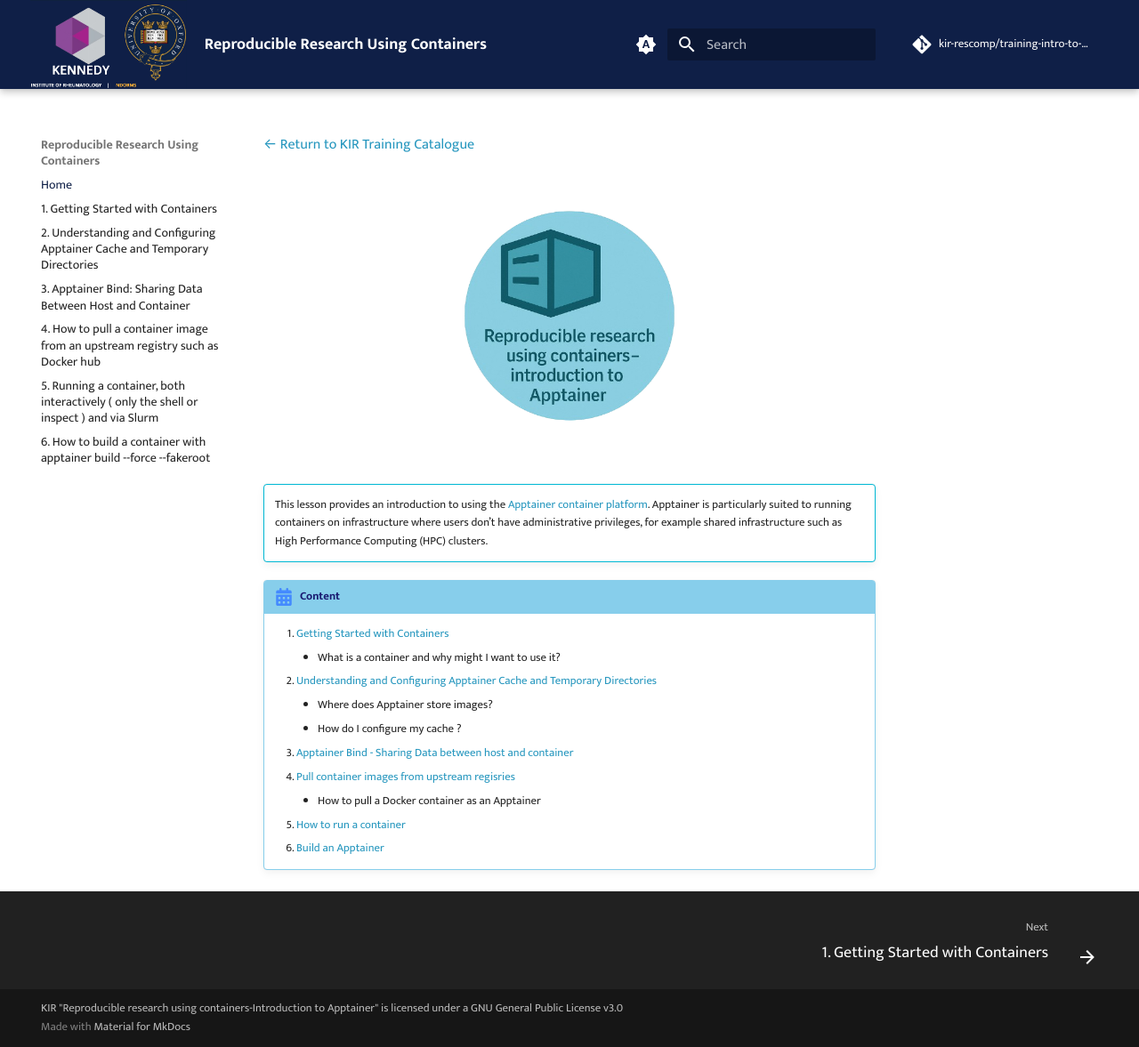
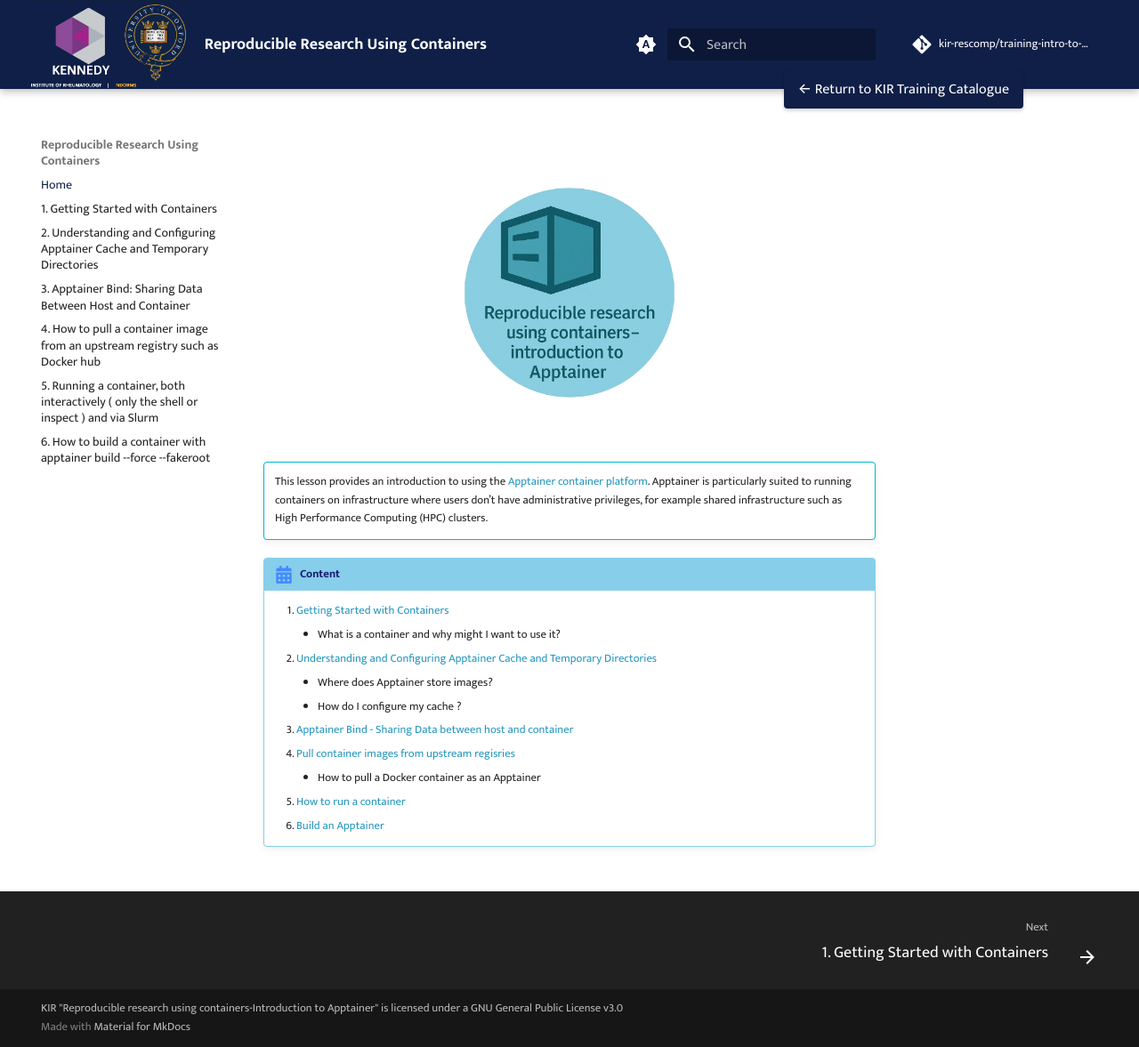
Before and after one commit to kir-rescomp/training-intro-to-apptainer, an MkDocs documentation site: the page built from docs/index.md, in a window 1280 px wide and 1177 px high. Shown: the whole window at 89% size. Built offline with MkDocs 1.6.1 and Material for MkDocs 9.7.7, drawn with Linux system fonts in a browser that asks for light colours; comment, search, counter and statistics services are not loaded.

Commit message:
add a new stylesheet to mkdocs.yml

```diff
--- a/mkdocs.yml
+++ b/mkdocs.yml
@@ -122,3 +122,4 @@ copyright : KIR "Reproducible research using containers-Introduction to Apptaine
 
 extra_css:
   - stylesheets/extra.css
+  - stylesheets/catalogue-return-button.css
```
